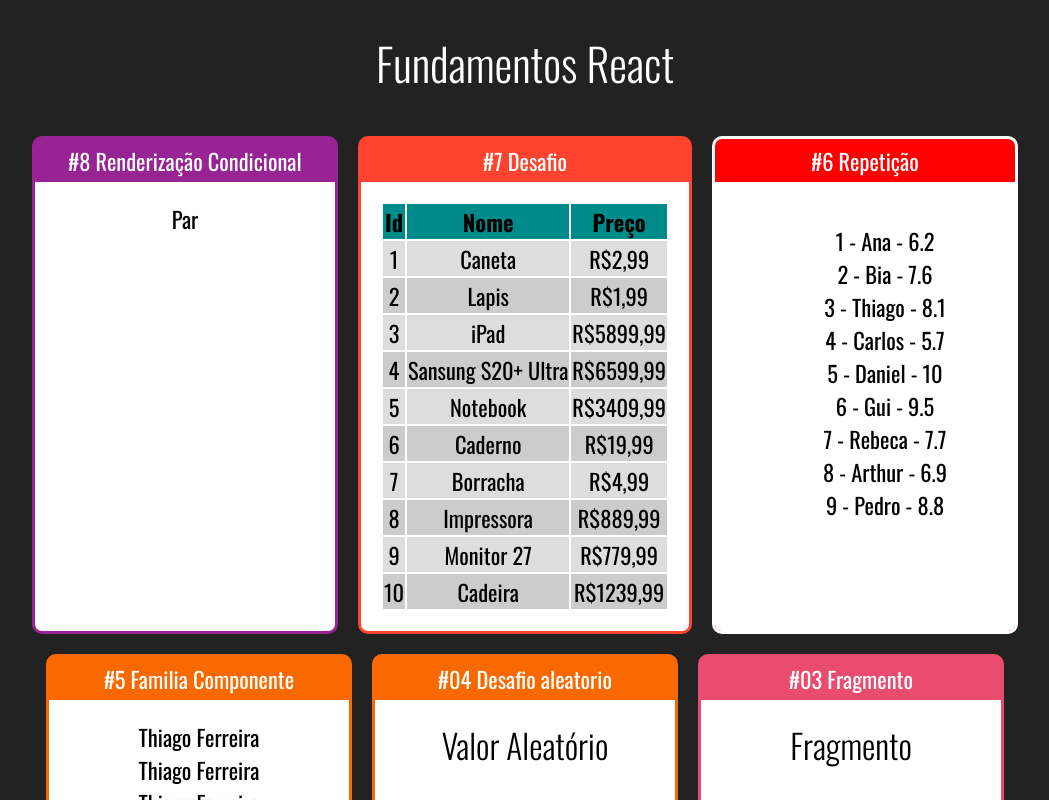
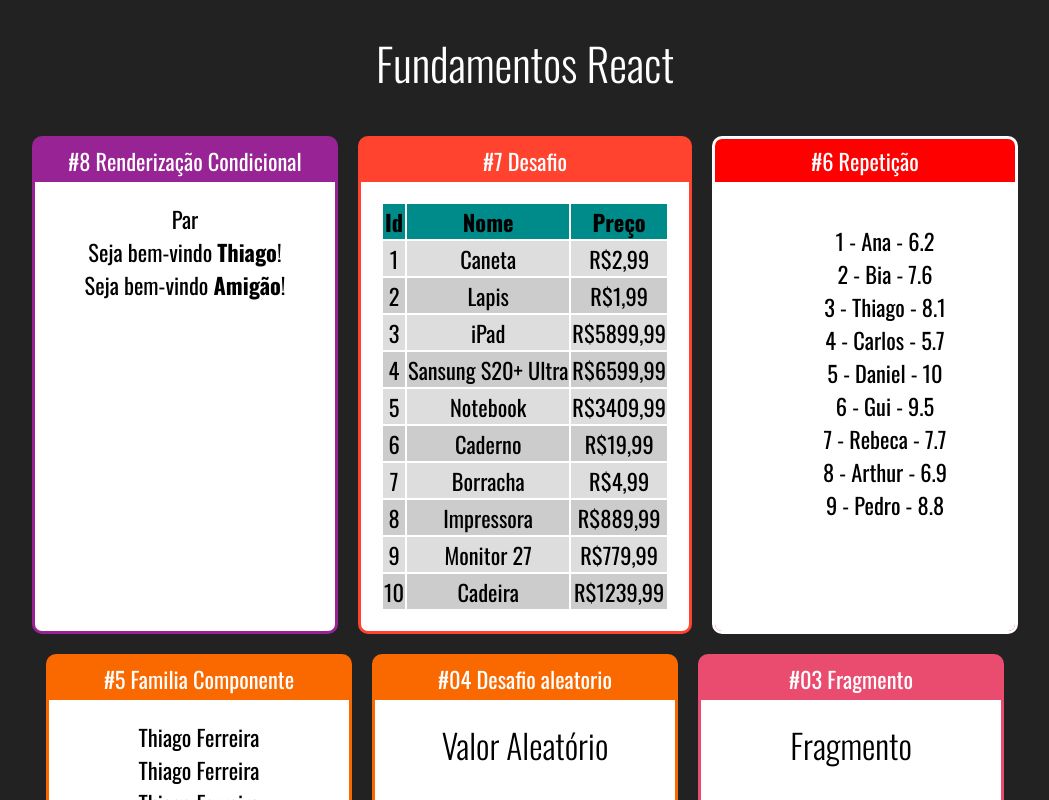
Before and after one commit to thiago-henrique-dev/fundamentos-react, a React (Create React App) app: page / in a window 1280 px wide. Shown: the top 800 px of the page, without its empty margins (115-1164 px from the left). Built offline with nearby package versions, Linux system fonts and the light colour scheme.

Commit message:
Renderização Condicional #02

```diff
--- a/src/App.jsx
+++ b/src/App.jsx
@@ -10,6 +10,7 @@
 import FamiliaMembro from './components/basicos/FamiliaMembro'
 import TabelaProdutos from './components/repetição/TabelaProdutos'
 import ParOuImpar from './components/condicional/ParOuImpar'
+import UsuarioInfo from './components/condicional/UsuarioInfo'
 
 export default () => {
     return (
@@ -20,6 +21,8 @@
         <div className="Cards">
         <Card titulo="#8 Renderização Condicional " color="#982395">
         <ParOuImpar numero={20}></ParOuImpar>
+        <UsuarioInfo usuario={ { nome: 'Thiago' } } />
+        <UsuarioInfo usuario={ { email: 'thiagohenriquedev@gmail.com' } } />
       </Card>
 
 
--- /dev/null
+++ b/src/components/condicional/If.js
@@ -0,0 +1,7 @@
+export default props => {
+    if(props.test){
+        return props.children
+    } else {
+        return false
+    }
+}
--- /dev/null
+++ b/src/components/condicional/UsuarioInfo.jsx
@@ -0,0 +1,17 @@
+import React from 'react'
+import If from './If'
+
+export default props => {
+    const usuario = props.usuario || {}
+    return (
+        <div>
+          <If test={usuario && usuario.nome}>
+          Seja bem-vindo <strong>{ props.usuario.nome }</strong>!
+              </If>
+              <If test={!usuario || !usuario.nome}>
+          Seja bem-vindo <strong>Amigão</strong>!
+              </If>
+
+        </div>
+    )
+}
```
